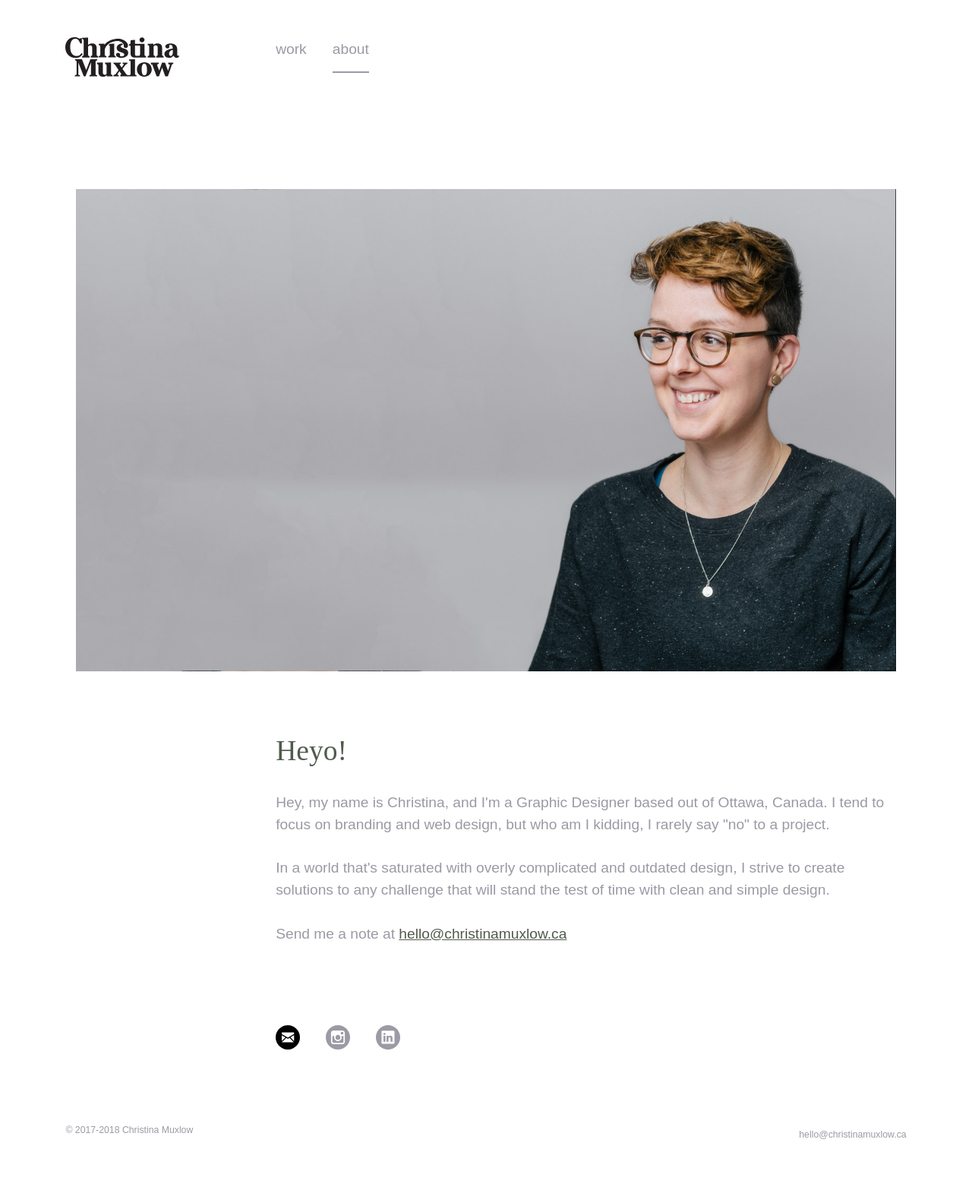
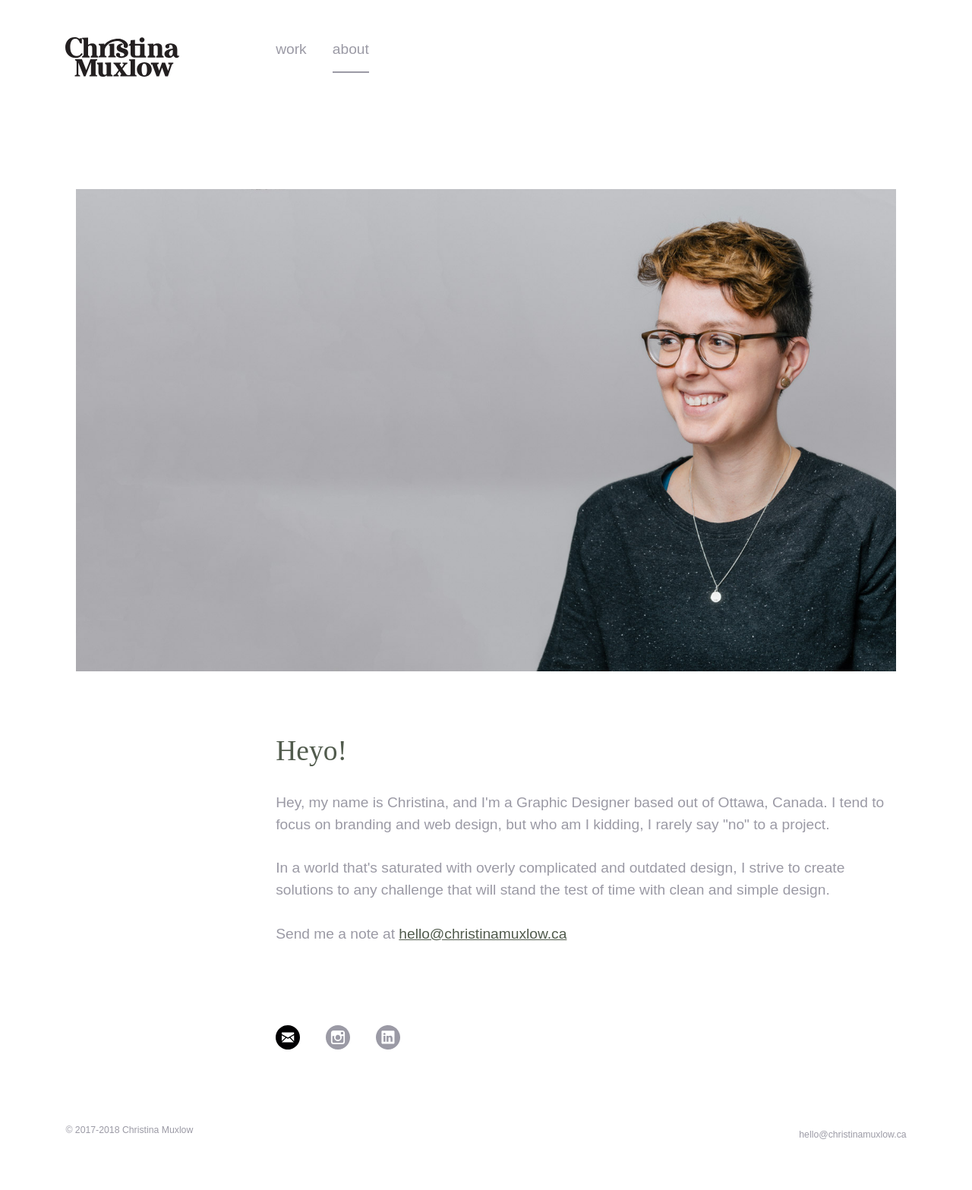
Before and after one commit to muxlowc/portfolio-site, a Jekyll site: the page built from about.html, in a window 1280 px wide. Shown: the whole page at 76% size. Built offline with Jekyll 4.4.1, drawn with Linux system fonts in a browser that asks for light colours.

Commit message:
edits images

```diff
--- a/about.html
+++ b/about.html
@@ -1,7 +1,7 @@
 ---
 layout: default
 hide-nextprev-nav: true
-intro-img: christina-muxlow-img.jpg
+intro-img: christina-muxlow-img2.jpg
 intro-title: "Heyo!"
 intro-text: |
   Hey, my name is Christina, and I'm a Graphic Designer based out of Ottawa, Canada. I tend to focus on branding and web design, but who am I kidding, I rarely say "no" to a project.<br><br>
--- a/ottawamhealth.html
+++ b/ottawamhealth.html
@@ -13,7 +13,7 @@ intro-text: |
   <div class="unit xs-1 s-1 m-1 l-1 xl-1">
     <div class="grid">
       <div class="portfolio-content unit xs-1 s-1 m-1 l-1 xl-1">
-        <img src="{{site.baseurl}}/images/canim-webclient-home.jpg" alt="image of the web client home screen">
+        <img src="{{site.baseurl}}/images/canim-webclient-home2.jpg" alt="image of the web client home screen">
       </div>
       <div class="portfolio-content unit xs-1 s-1 m-1 l-1-2 xl-1-2">
         <img src="{{site.baseurl}}/images/canimm-webclient1.jpg" alt="mockup of the website in a macbook">
```
Also changed, not shown: images/canim-webclient-home2.jpg (renamed from images/canim-webclient-home.jpg), images/christina-muxlow-img2.jpg (added).
